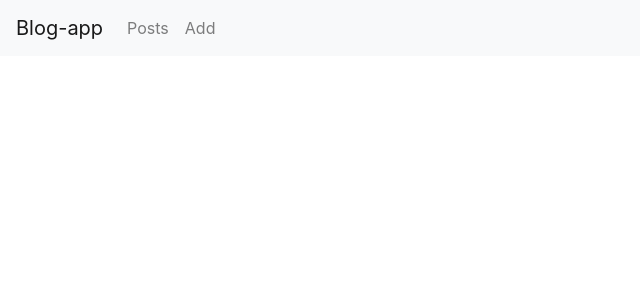
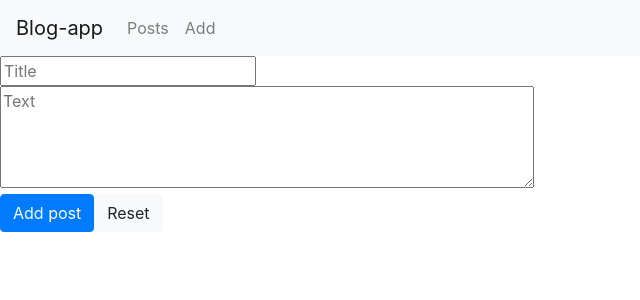
Before and after one commit to branko98/blog-app, a Vue app: page /edit/1 in a window 1280 px wide. Shown: the top 300 px of the page, without its empty margins (0-640 px from the left). Built offline with nearby package versions, Linux system fonts and the light colour scheme; no server answers.

Commit message:
sedmi_zadatak

```diff
--- a/src/components/AddPost.vue
+++ b/src/components/AddPost.vue
@@ -1,33 +1,61 @@
 <template>
   <div>
     <form @submit.prevent="handleAdd">
-      <input type="text" id="title" placeholder="Title" v-model="newPost.title" />
+      <input type="text" id="title" placeholder="Title" v-model="newPost.title" minlength="2" />
       <br />
-      <input type="text" id="text" placeholder="Text" v-model="newPost.text" />
+      <textarea
+        id="text"
+        placeholder="Text"
+        v-model="newPost.text"
+        minlength="5"
+        rows="4"
+        cols="50"
+      ></textarea>
       <br />
       <button class="btn btn-primary" type="submit">Add post</button>
-      <!-- <button class="btn btn-light" @click="preview()">Preview</button> -->
+      <button class="btn btn-light" type="reset">Reset</button>
     </form>
   </div>
 </template>
 
 <script>
- import { postsService } from '../services/posts'
+import { postsService } from "../services/posts";
 
 export default {
-    data () {
+  data() {
     return {
+      id: undefined,
       newPost: {
         title: undefined,
-                text: undefined,
+        text: undefined
       }
+    };
+  },
+
+  created() {
+    if (this.$router.currentRoute.params.id) {
+      this.id = this.$router.currentRoute.params.id;
+
+      postsService
+        .getPost(this.id)
+        .then(response => {
+          this.newPost = response.data;
+        })
+        .catch(e => {
+          this.errors.push(e);
+        });
     }
   },
 
   methods: {
     handleAdd() {
-            postsService.addPost(this.newPost)
-            this.$router.push('/posts')
+      if (this.id) {
+        postsService.editPost(this.newPost, this.id);
+        this.$router.push("/posts");
+      } else {
+        postsService.addPost(this.newPost);
+        this.$router.push("/posts");
+      }
     }
   }
 };
--- a/src/components/AppPosts.vue
+++ b/src/components/AppPosts.vue
@@ -5,28 +5,31 @@
         <h3>{{ post.title}}</h3>
         <p>{{ post.text }}</p>
         <router-link class="btn-primary btn" :to="`/posts/${post.id}`">View post</router-link>
+        <router-link class="btn-primary btn" :to="`/edit/${post.id}`">Edit post</router-link>
       </li>
     </ul>
   </div>
 </template>
 
 <script>
- import { postsService } from '../services/posts'
+import { postsService } from "../services/posts";
 
 export default {
-    data () {
+  data() {
     return {
       posts: []
-        }
+    };
   },
 
-    created () {
-       postsService.getAll()
+  created() {
+    postsService
+      .getAll()
       .then(response => {
         this.posts = response.data;
-        }) .catch(e => {
-            this.errors.push(e)
       })
+      .catch(e => {
+        this.errors.push(e);
+      });
   }
-}
+};
 </script>
--- a/src/main.js
+++ b/src/main.js
@@ -12,6 +12,7 @@ const routes = [
   { path: '/posts', component: AppPosts },
   { path: '/posts/:id', component: SinglePost },
   { path: '/add', component: AddPost },
+  { path: '/edit/:id', component: AddPost },
 ]
 
 const router = new VueRouter({
--- a/src/services/posts.js
+++ b/src/services/posts.js
@@ -10,16 +10,16 @@ export default class PostsService {
     }
 
     addPost(post) {
-        return axios.post('posts',post)
+        return axios.post('posts', post)
     }
 
-    getPost(id){
+    getPost(id) {
         return axios.get(`/posts/${id}`)
     }
 
-    // editPost(post, id){
-    //     return axios.put('/posts/' + id, post)
-    // }
+    editPost(post, id) {
+        return axios.put('/posts/' + id, post)
+    }
 
     // deletePost(id){
     //     return axios.delete('/posts/' + id);
```
Lines whose indentation alone changed are shown as unchanged.
